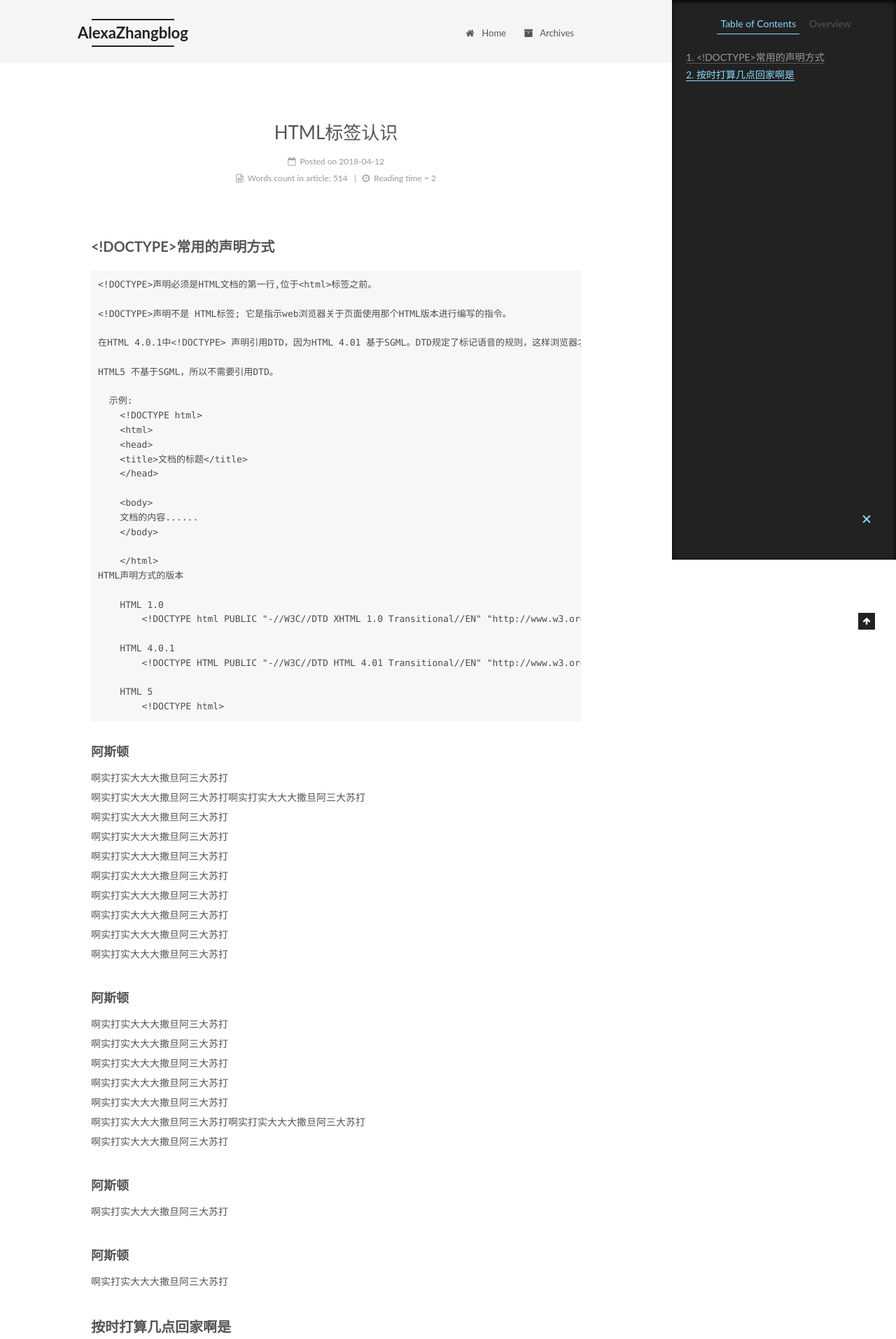
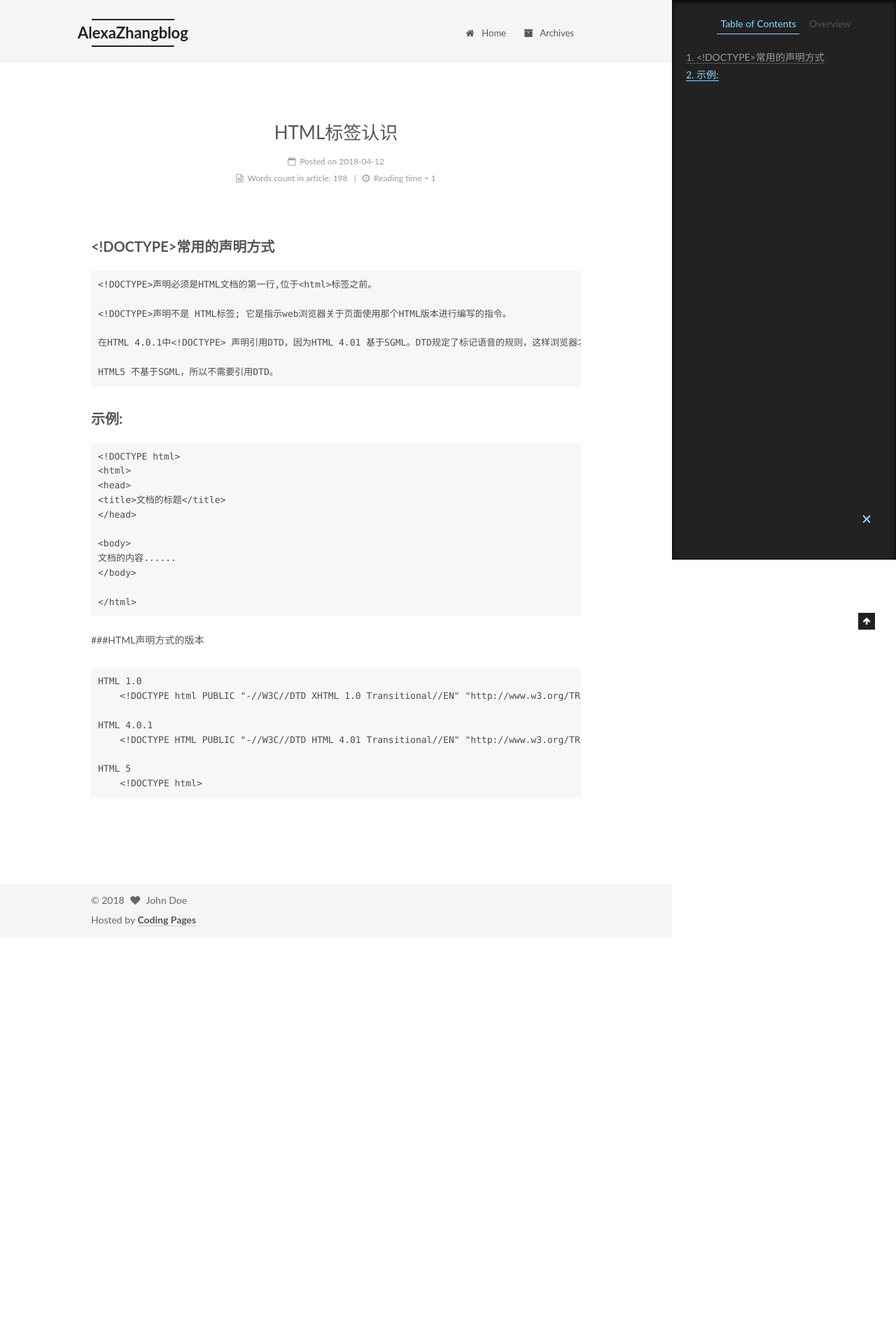
Before and after one commit to AlexaZhang/AlexaZhang.github.io, a plain HTML site: page 2018/04/12/HTML标签认识/index.html in a window 1280 px wide. Shown: the top 1914 px of the page at 70% size. After the commit the page ends 1339 px from the top, so only its background shows below. Drawn offline with Linux system fonts and the light colour scheme.

Commit message:
Site updated: 2018-04-12 15:29:26

```diff
--- a/2018/04/12/HTML标签认识/index.html
+++ b/2018/04/12/HTML标签认识/index.html
@@ -86,7 +86,7 @@
 <meta property="og:site_name" content="AlexaZhangblog">
 <meta property="og:description" content="&amp;lt;!DOCTYPE&amp;gt;常用的声明方式&amp;lt;!DOCTYPE&amp;gt;声明必须是HTML文档的第一行,位于&amp;lt;html&amp;gt;标签之前。  &amp;lt;!DOCTYPE&amp;gt;声明不是 HTML标签; 它是指示web浏览器关于页面使用那个HTML版本进行编写的指令。  在HTML 4.0.1中&amp;lt;!DOCTYPE&amp;gt; 声明引用DTD，因为HTML 4.01 基于SGML。DTD规定">
 <meta property="og:locale" content="default">
-<meta property="og:updated_time" content="2018-04-12T07:14:12.835Z">
+<meta property="og:updated_time" content="2018-04-12T07:29:15.400Z">
 <meta name="twitter:card" content="summary">
 <meta name="twitter:title" content="HTML标签认识">
 <meta name="twitter:description" content="&amp;lt;!DOCTYPE&amp;gt;常用的声明方式&amp;lt;!DOCTYPE&amp;gt;声明必须是HTML文档的第一行,位于&amp;lt;html&amp;gt;标签之前。  &amp;lt;!DOCTYPE&amp;gt;声明不是 HTML标签; 它是指示web浏览器关于页面使用那个HTML版本进行编写的指令。  在HTML 4.0.1中&amp;lt;!DOCTYPE&amp;gt; 声明引用DTD，因为HTML 4.01 基于SGML。DTD规定">
@@ -293,7 +293,7 @@
                   <span class="post-meta-item-text">Words count in article&#58;</span>
 
                 <span title="Words count in article">
-                  514
+                  198
                 </span>
 
 
@@ -309,7 +309,7 @@
                   <span class="post-meta-item-text">Reading time &asymp;</span>
 
                 <span title="Reading time">
-                  2
+                  1
                 </span>
 
             </div>
@@ -337,9 +337,7 @@
 在HTML 4.0.1中&lt;!DOCTYPE&gt; 声明引用DTD，因为HTML 4.01 基于SGML。DTD规定了标记语音的规则，这样浏览器才能真正地呈现内容。
 
 HTML5 不基于SGML，所以不需要引用DTD。
-
-  示例:
-    &lt;!DOCTYPE html&gt;
+</code></pre><h3 id="示例"><a href="#示例" class="headerlink" title="示例:"></a>示例:</h3><pre><code>&lt;!DOCTYPE html&gt;
 &lt;html&gt;
 &lt;head&gt;
 &lt;title&gt;文档的标题&lt;/title&gt;
@@ -350,9 +348,8 @@ HTML5 不基于SGML，所以不需要引用DTD。
 &lt;/body&gt;
 
 &lt;/html&gt;
-HTML声明方式的版本
-
-    HTML 1.0
+</code></pre><p>###HTML声明方式的版本</p>
+<pre><code>HTML 1.0
     &lt;!DOCTYPE html PUBLIC &quot;-//W3C//DTD XHTML 1.0 Transitional//EN&quot; &quot;http://www.w3.org/TR/xhtml1/DTD/xhtml1-transitional.dtd&quot;&gt;
 
 HTML 4.0.1
@@ -360,11 +357,7 @@ HTML声明方式的版本
 
 HTML 5
     &lt;!DOCTYPE html&gt;
-</code></pre><h4 id="阿斯顿"><a href="#阿斯顿" class="headerlink" title="阿斯顿"></a>阿斯顿</h4><p>啊实打实大大大撒旦阿三大苏打<br>啊实打实大大大撒旦阿三大苏打啊实打实大大大撒旦阿三大苏打<br>啊实打实大大大撒旦阿三大苏打<br>啊实打实大大大撒旦阿三大苏打<br>啊实打实大大大撒旦阿三大苏打<br>啊实打实大大大撒旦阿三大苏打<br>啊实打实大大大撒旦阿三大苏打<br>啊实打实大大大撒旦阿三大苏打<br>啊实打实大大大撒旦阿三大苏打<br>啊实打实大大大撒旦阿三大苏打</p>
-<h4 id="阿斯顿-1"><a href="#阿斯顿-1" class="headerlink" title="阿斯顿"></a>阿斯顿</h4><p>啊实打实大大大撒旦阿三大苏打<br>啊实打实大大大撒旦阿三大苏打<br>啊实打实大大大撒旦阿三大苏打<br>啊实打实大大大撒旦阿三大苏打<br>啊实打实大大大撒旦阿三大苏打<br>啊实打实大大大撒旦阿三大苏打啊实打实大大大撒旦阿三大苏打<br>啊实打实大大大撒旦阿三大苏打</p>
-<h4 id="阿斯顿-2"><a href="#阿斯顿-2" class="headerlink" title="阿斯顿"></a>阿斯顿</h4><p>啊实打实大大大撒旦阿三大苏打</p>
-<h4 id="阿斯顿-3"><a href="#阿斯顿-3" class="headerlink" title="阿斯顿"></a>阿斯顿</h4><p>啊实打实大大大撒旦阿三大苏打</p>
-<h3 id="按时打算几点回家啊是"><a href="#按时打算几点回家啊是" class="headerlink" title="按时打算几点回家啊是"></a>按时打算几点回家啊是</h3>
+</code></pre>
 
     </div>
 
@@ -532,7 +525,7 @@ HTML声明方式的版本
 
 
 
-              <div class="post-toc-content"><ol class="nav"><li class="nav-item nav-level-3"><a class="nav-link" href="#lt-DOCTYPE-gt-常用的声明方式"><span class="nav-number">1.</span> <span class="nav-text">&lt;!DOCTYPE&gt;常用的声明方式</span></a><ol class="nav-child"><li class="nav-item nav-level-4"><a class="nav-link" href="#阿斯顿"><span class="nav-number">1.1.</span> <span class="nav-text">阿斯顿</span></a></li><li class="nav-item nav-level-4"><a class="nav-link" href="#阿斯顿-1"><span class="nav-number">1.2.</span> <span class="nav-text">阿斯顿</span></a></li><li class="nav-item nav-level-4"><a class="nav-link" href="#阿斯顿-2"><span class="nav-number">1.3.</span> <span class="nav-text">阿斯顿</span></a></li><li class="nav-item nav-level-4"><a class="nav-link" href="#阿斯顿-3"><span class="nav-number">1.4.</span> <span class="nav-text">阿斯顿</span></a></li></ol></li><li class="nav-item nav-level-3"><a class="nav-link" href="#按时打算几点回家啊是"><span class="nav-number">2.</span> <span class="nav-text">按时打算几点回家啊是</span></a></li></ol></div>
+              <div class="post-toc-content"><ol class="nav"><li class="nav-item nav-level-3"><a class="nav-link" href="#lt-DOCTYPE-gt-常用的声明方式"><span class="nav-number">1.</span> <span class="nav-text">&lt;!DOCTYPE&gt;常用的声明方式</span></a></li><li class="nav-item nav-level-3"><a class="nav-link" href="#示例"><span class="nav-number">2.</span> <span class="nav-text">示例:</span></a></li></ol></div>
 
 
           </div>
--- a/css/main.css
+++ b/css/main.css
@@ -1822,7 +1822,7 @@ pre .javascript .function {
   width: 4px;
   height: 4px;
   border-radius: 50%;
-  background: #1fffb9;
+  background: #af4bf5;
 }
 .links-of-blogroll {
   font-size: 13px;
```
Also changed, not shown: index.html (+6 -13 lines). Lines whose indentation alone changed are shown as unchanged.
